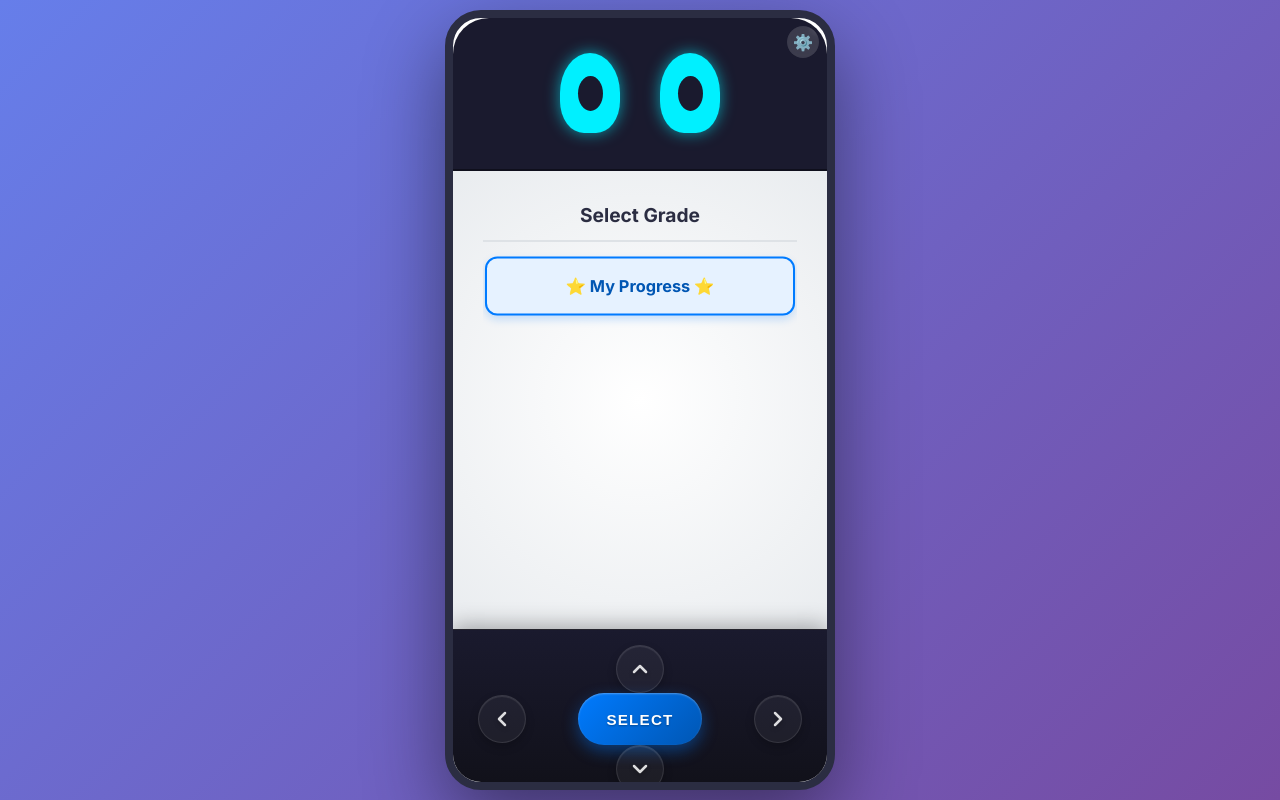
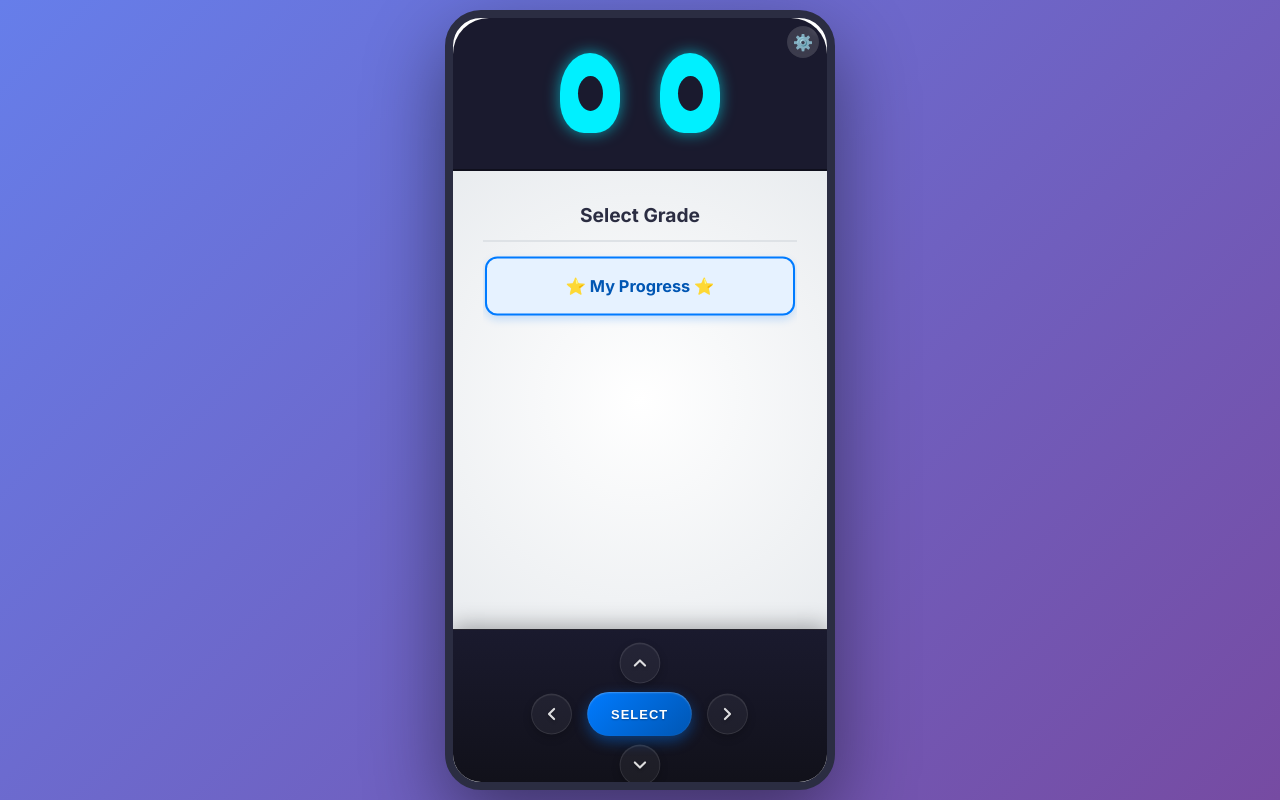
Before and after one commit to palliyalithabsheer-lang/robo-backend, a React (Vite) app: page / in a window 1280 px wide. Built offline with nearby package versions, Linux system fonts and the light colour scheme; no server answers.

Commit message:
UI: Centrally place and scale D-pad to prevent overlap and maintain padding from edges

```diff
--- a/src/components/ControlBar.css
+++ b/src/components/ControlBar.css
@@ -14,20 +14,21 @@
 
 .control-pad {
   display: grid;
-  grid-template-columns: 1fr auto 1fr;
-  grid-template-rows: 1fr auto 1fr;
-  width: 100%;
-  height: 100%;
-  padding: 15px; /* Ensures buttons don't touch the absolute edges */
+  grid-template-columns: 48px auto 48px;
+  grid-template-rows: 48px 48px 48px;
+  gap: 12px 18px;
   align-items: center;
   justify-items: center;
+  /* Centered, scaled down slightly to ensure it doesn't touch the top/bottom borders */
+  transform: scale(0.85);
+  margin: auto;
 }
 
-/* Spread alignment via Grid */
-.up-btn { grid-column: 2; grid-row: 1; align-self: start; }
-.down-btn { grid-column: 2; grid-row: 3; align-self: end; }
-.left-btn { grid-column: 1; grid-row: 2; justify-self: start; margin-left: 10px; }
-.right-btn { grid-column: 3; grid-row: 2; justify-self: end; margin-right: 10px; }
+/* Perfect alignment via Grid */
+.up-btn { grid-column: 2; grid-row: 1; }
+.down-btn { grid-column: 2; grid-row: 3; }
+.left-btn { grid-column: 1; grid-row: 2; }
+.right-btn { grid-column: 3; grid-row: 2; }
 .select-btn { grid-column: 2; grid-row: 2; }
 
 /* ── D-pad nav buttons ──────────────────────────────────────────────────── */
```
